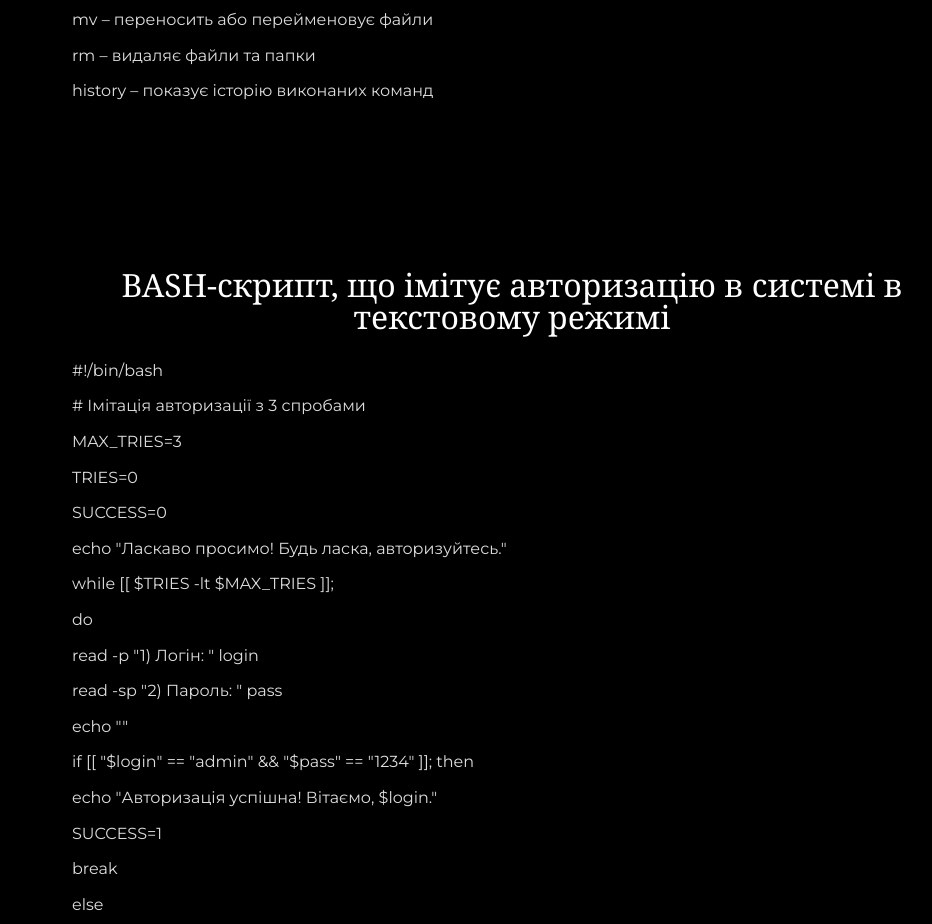
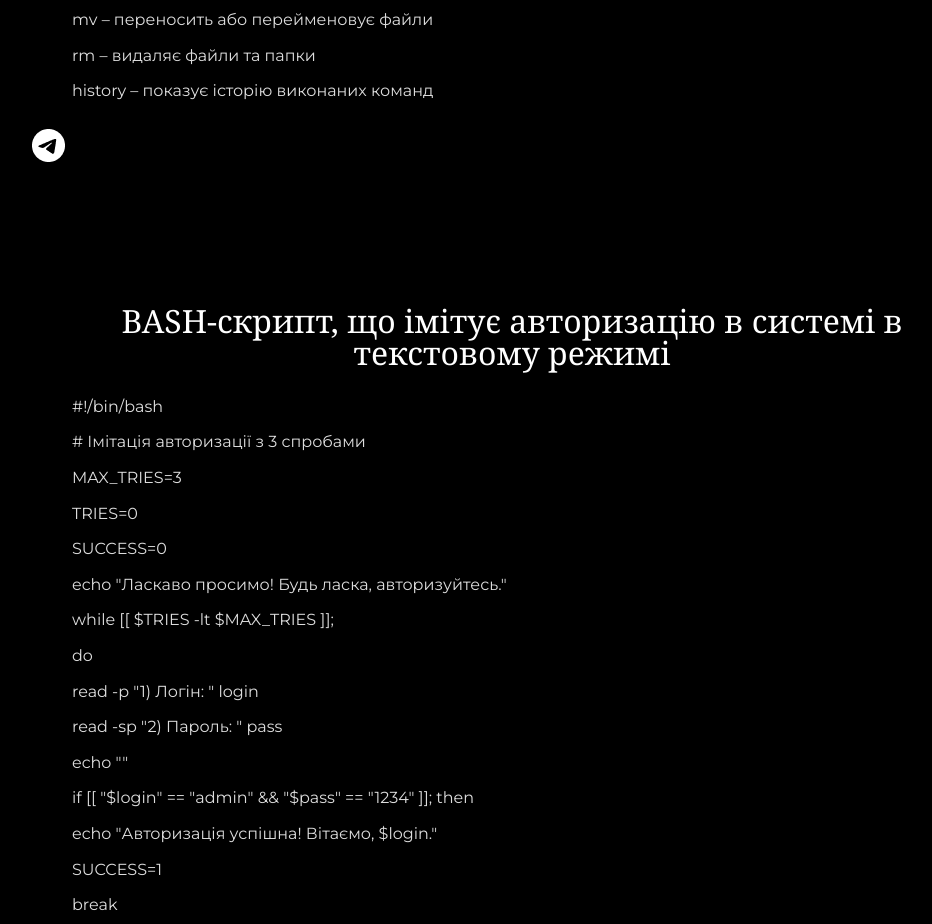
Before and after one commit to Yana-Kireeva/site, a plain HTML site: page Linux.html in a window 1280 px wide. Shown: the part 1343-2267 px from the top of the page, without its empty margins (128-1060 px from the left). Drawn offline with Linux system fonts and the light colour scheme.

Commit message:
Update Linux.html

```diff
--- a/Linux.html
+++ b/Linux.html
@@ -84,10 +84,12 @@
 
 <li>history – показує історію виконаних команд </li>
     </ul>
+  <img src="images/Vector3.png" alt="">
   </section>
 
   <section class="content">
     <h2 >BASH-cкрипт, що імітує авторизацію в системі в текстовому режимі</h2>
+
  <ol>
 <li>#!/bin/bash</li>
 
```
